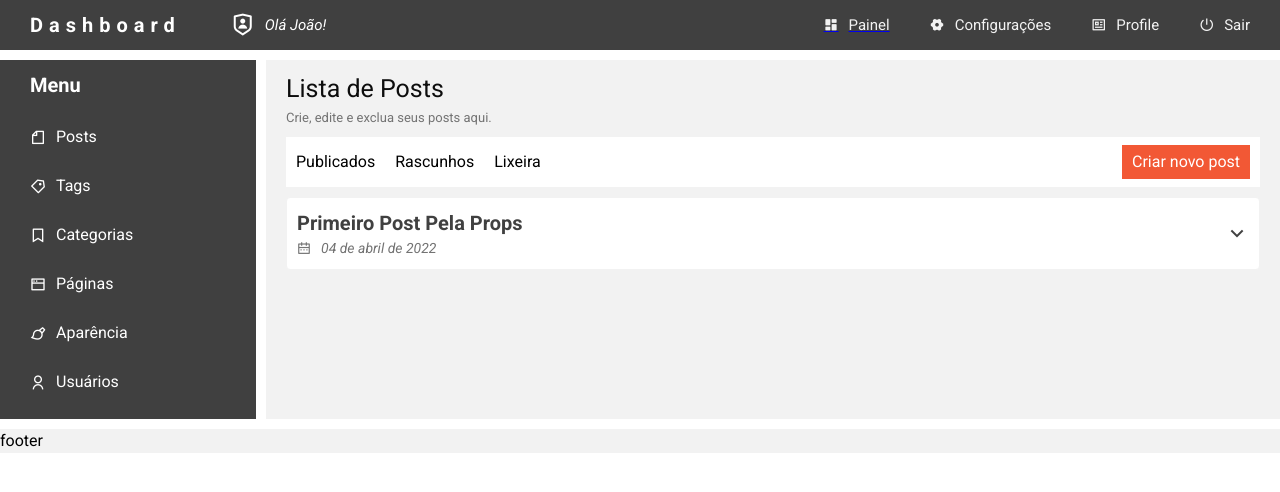
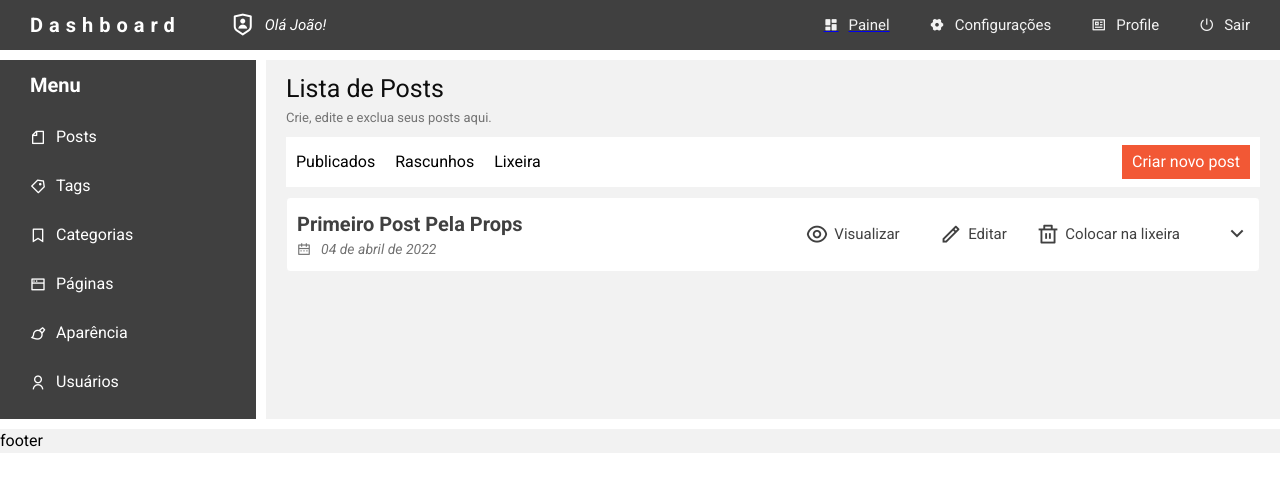
Before and after one commit to mozelli/react-blog-dashboard, a React (Create React App) app: page /posts in a window 1280 px wide. Shown: the top 492 px of the page. Built offline with nearby package versions, Linux system fonts and the light colour scheme.

Commit message:
create options menu

```diff
--- a/src/components/PostList/Post/index.js
+++ b/src/components/PostList/Post/index.js
@@ -1,3 +1,4 @@
+import { Link } from 'react-router-dom';
 import styles from './post.module.scss';
 
 const Post = (props) => {
@@ -7,9 +8,9 @@ const Post = (props) => {
         <div className={ styles.post }>
             <div className={ styles.leftBlockPost }>
                 <div className={ styles.title }>
-                    <a href={ link }>
+                    <Link to={ link }>
                         { title }
-                    </a>
+                    </Link>
                 </div>
                 <div className={ styles.date }>
                     <i className="ri-calendar-2-line"></i>
@@ -19,9 +20,18 @@ const Post = (props) => {
                 </div>
             </div>
             <div className={ styles.rightBlockPost }>
-                <a href="/">
+                <div className={ styles.options }>
+                    <ul>
+                        <Link to="/">
+                            <li><i class="ri-eye-line ri-xl"></i> Visualizar</li>
+                        </Link>
+                        <li><i class="ri-pencil-line ri-xl"></i> Editar</li>
+                        <li><i class="ri-delete-bin-line ri-xl"></i> Colocar na lixeira</li>
+                    </ul>
+                </div>
+                <Link to="/">
                     <i className="ri-arrow-down-s-line ri-xl"></i>
-                </a>
+                </Link>
             </div>
         </div>
     );
--- a/src/components/PostList/Post/post.module.scss
+++ b/src/components/PostList/Post/post.module.scss
@@ -35,6 +35,30 @@
     }
 
     .rightBlockPost {
+        display: flex;
+        align-items: center;
+
+
+        .options {
+            margin-right: 2rem;
+            ul {
+                list-style: none;
+                margin: 0;
+                padding: 0;
+                display: flex;
+                align-items: center;
+
+                li {
+                    display: flex;
+                    align-items: center;
+                    gap: 0.6rem;
+                    padding: 0.5rem;
+                    font-size: 1.5rem;
+                    margin: 0 1rem;
+                }
+            }
+        }
+
 
         a {
             display: flex;
```
